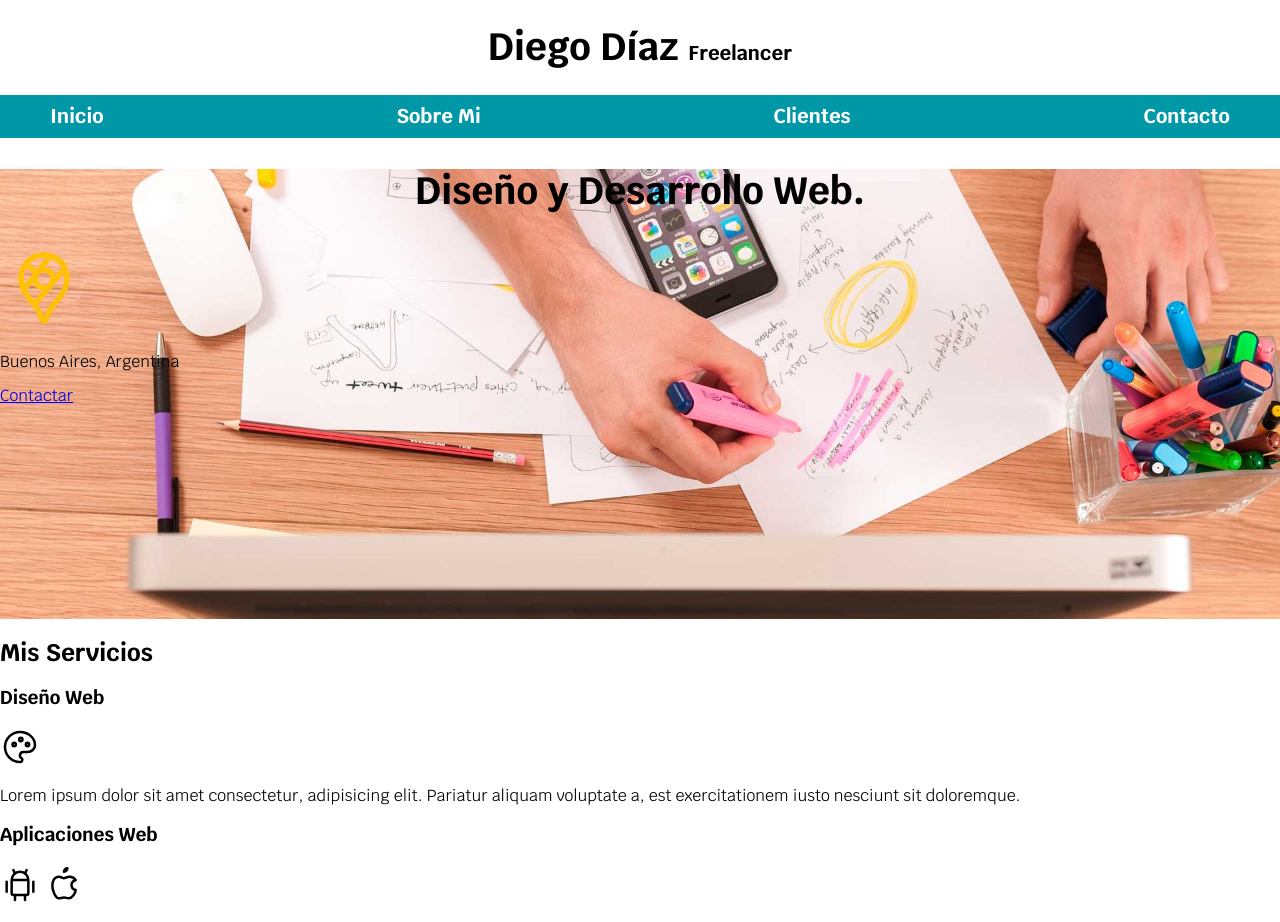
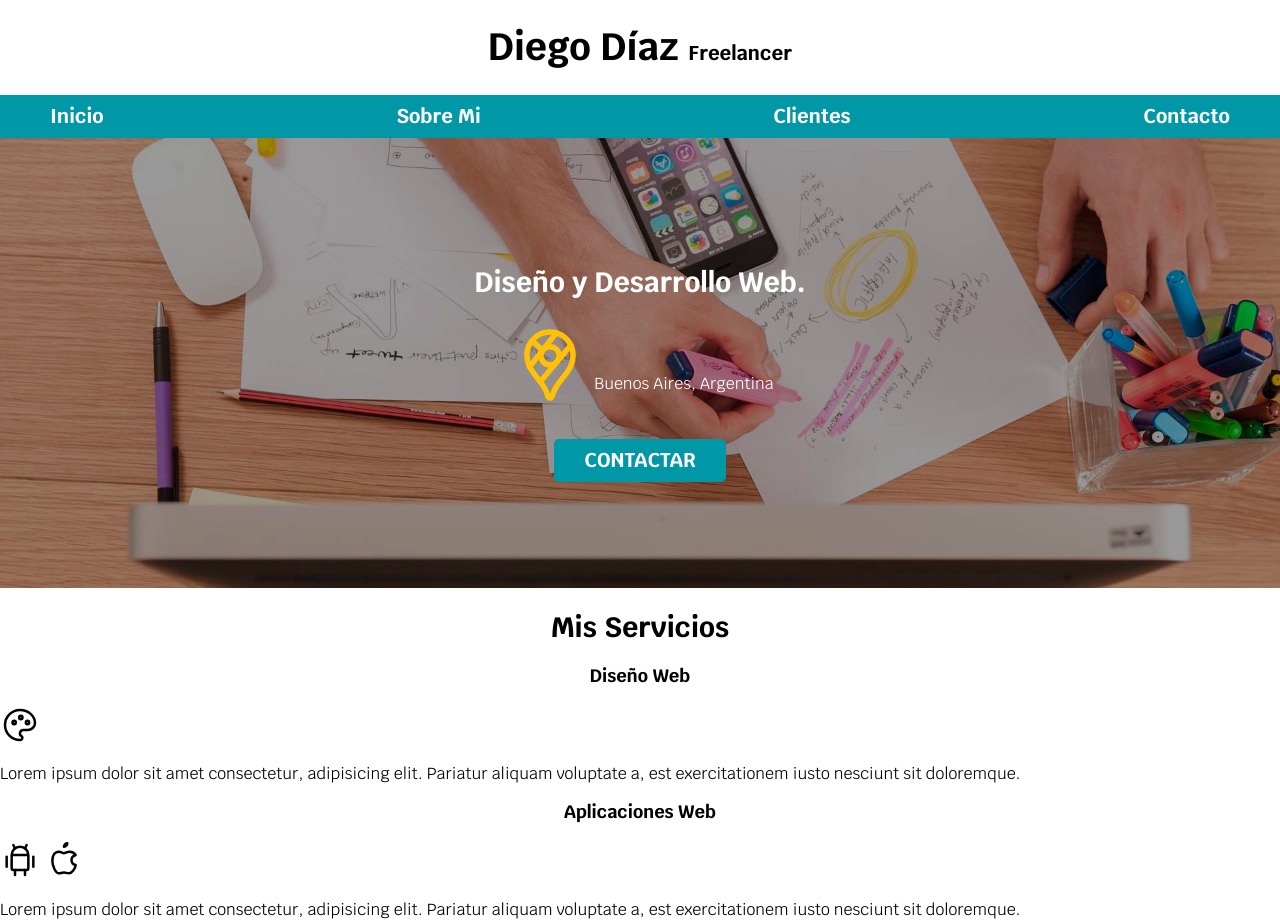
Before and after one commit to dhdiego/home-freelancer-simple, a plain HTML site: page index.html in a window 1280 px wide. Shown: the top 922 px of the page. Drawn offline with Linux system fonts and the light colour scheme.

Commit message:
se creo boton de contacto

```diff
--- a/css/styles.css
+++ b/css/styles.css
@@ -25,14 +25,22 @@ body {
     font-family:'Krub', sans-serif;
 }
 
-.titulo {
+h1 {
+    font-size: 3.8rem;
+}
+
+h2 {
+    font-size: 2.8rem;
+}
+
+h3 {
+    font-size: 1.8rem;
+}
+
+h1,h2,h3 {
     text-align: center;
-    font-size: 3.8rem;
+}
 
-
-
-
-}
 
 .titulo span {
     font-size: 2rem;
@@ -41,6 +49,28 @@ body {
 .contenedor {
     max-width: 120rem;
     margin: 0 auto;
+}
+
+.boton {
+
+    background-color: var(--secundario);
+    text-decoration: none;
+    color: var(--blanco);
+    padding: 1rem 3rem;
+    margin-top: 3rem;
+    font-size: 2rem;
+    text-transform: uppercase;
+    font-weight: 700;
+    border-radius: .5rem;
+    width: 90%;
+    text-align: center;
+
+}
+
+@media (min-width: 768px) {
+    .boton {
+        width: auto;
+    }
 }
 
 .nav-bg {
@@ -85,4 +115,30 @@ body {
     background-repeat: no-repeat;
     background-size: cover;
     height: 45rem;
+
+    position: relative;
 }
+
+.contenido-hero {
+    position: absolute;
+    background-color: rgb( 0 0 0 / 40%);
+    width: 100%;
+    height: 100%;
+
+    display: flex;
+    flex-direction: column;
+    align-items: center;
+    justify-content: center;
+
+}
+
+.contenido-hero h2,
+.contenido-hero p {
+    color: var(--blanco);
+
+}
+
+.ubicacion {
+    display: flex;
+    align-items: flex-end;
+}
--- a/index.html
+++ b/index.html
@@ -30,8 +30,9 @@
 
     <section class="hero">
         <div class="contenido-hero">
-            <h2 class="titulo">Diseño y Desarrollo Web.</h2>
+            <h2 >Diseño y Desarrollo Web.</h2>
 
+            <div class="ubicacion">
             <svg xmlns="http://www.w3.org/2000/svg" class="icon icon-tabler icon-tabler-brand-google-maps" width="88" height="88" viewBox="0 0 24 24" stroke-width="1.5" stroke="#ffc107" fill="none" stroke-linecap="round" stroke-linejoin="round">
                 <path stroke="none" d="M0 0h24v24H0z" fill="none"/>
                 <path d="M12 9.5m-2.5 0a2.5 2.5 0 1 0 5 0a2.5 2.5 0 1 0 -5 0" />
@@ -42,7 +43,8 @@
               </svg>
 
         <p>Buenos Aires, Argentina</p>
-        <a href="#">Contactar</a>
+    </div>
+        <a class="boton" href="#">Contactar</a>
 
         </div>
 
```
